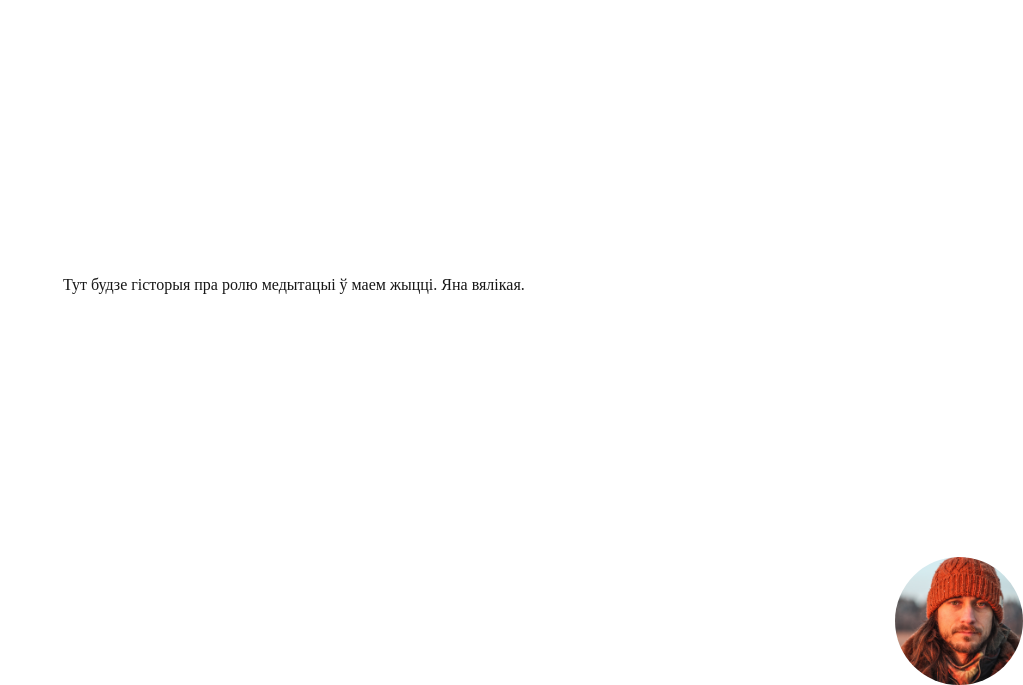
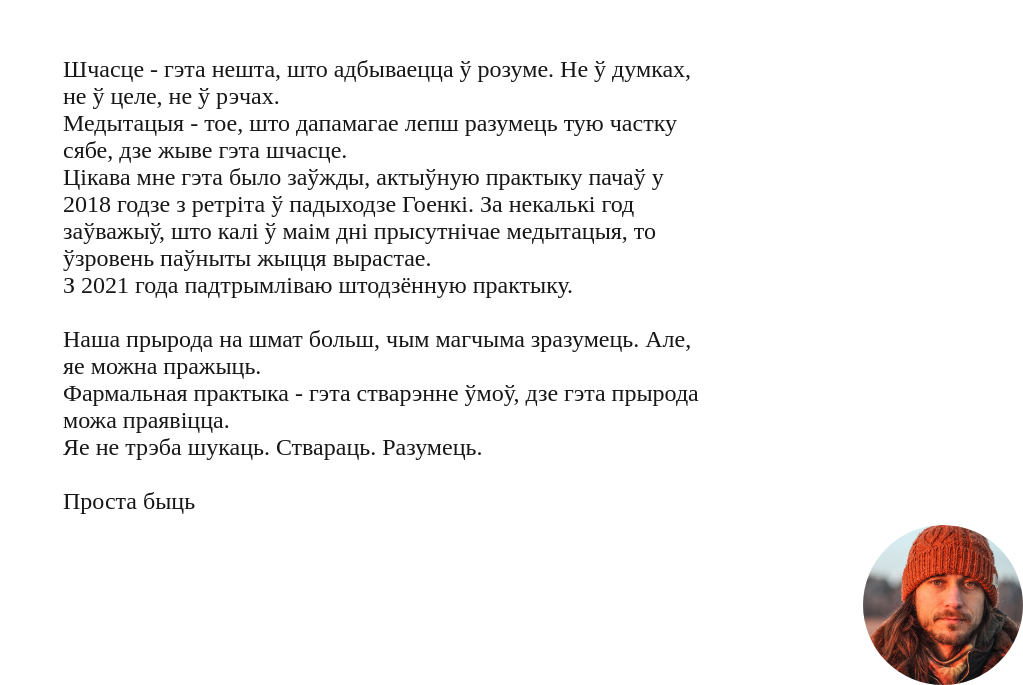
Before and after one commit to jathpr/mitya-public-interface, a Next.js app: page /meditation in a window 1280 px wide. Shown: the part 115-800 px from the top of the page, without its empty margins (257-1280 px from the left). Built offline with nearby package versions, Linux system fonts and the light colour scheme.

Commit message:
update texts and colors

```diff
--- a/src/app/globals.css
+++ b/src/app/globals.css
@@ -8,17 +8,22 @@
   position: absolute;
   bottom: 0;
   right: 0;
-  width: 10vw;
+  width: 20vh;
   object-fit: cover;
-  height: 10vw;
+  height: 20vh;
   cursor: pointer;
   border-radius: 50%;
 }
 
 @media (prefers-color-scheme: dark) {
   :root {
-    --background: #0a0a0a;
-    --foreground: #ededed;
+    --background: radial-gradient(
+      circle,
+      rgba(32, 96, 61, 1) 0%,
+      rgba(45, 87, 44, 1) 50%,
+      rgba(17, 97, 48, 1) 100%
+    );
+    --foreground: #d3c9c3;
   }
 }
 
@@ -31,6 +36,7 @@ body {
   box-sizing: border-box;
   padding: 0;
   margin: 0;
+  font-size: x-large;
 }
 
 a {
--- a/src/app/meditation/page.tsx
+++ b/src/app/meditation/page.tsx
@@ -4,7 +4,27 @@ export default function meditation() {
   return (
     <div className={styles.page}>
       <p className={styles.text}>
-        Тут будзе гісторыя пра ролю медытацыі ў маем жыцці. Яна вялікая.
+        Шчасце - гэта нешта, што адбываецца ў розуме. Не ў думках, не ў целе, не
+        ў рэчах.
+        <br />
+        Медытацыя - тое, што дапамагае лепш разумець тую частку сябе, дзе жыве
+        гэта шчасце.
+        <br />
+        Цікава мне гэта было заўжды, актыўную практыку пачаў у 2018 годзе з
+        ретріта ў падыходзе Гоенкі. За некалькі год заўважыў, што калі ў маім
+        дні прысутнічае медытацыя, то ўзровень паўныты жыцця вырастае.
+        <br />
+        З 2021 года падтрымліваю штодзённую практыку.
+        <br /> <br />
+        Наша прырода на шмат больш, чым магчыма зразумець. Але, яе можна
+        пражыць.
+        <br />
+        Фармальная практыка - гэта стварэнне ўмоў, дзе гэта прырода можа
+        праявіцца.
+        <br />
+        Яе не трэба шукаць. Ствараць. Разумець.
+        <br /> <br />
+        Проста быць
       </p>
     </div>
   );
--- a/src/app/page.tsx
+++ b/src/app/page.tsx
@@ -5,8 +5,8 @@ export default function Home() {
   return (
     <>
       <div className={styles.page}>
-        Вітаю Мяне клічуць Міця. І я люблю даследваць розум. Асабліва па-за
-        словамі. Кнопачкі, каб дазнацца нешта пра мяне.
+        Вітаю. Мяне клічуць Міця. І я люблю даследваць розум. Асабліва па-за
+        словамі.
         <Link href="/meditation">Пра медытацыю</Link>
         <Link href="/QuoVadis">Курс &quot;Да сябе&quot;</Link>
         <Link href="/vk">Кантакты</Link>
```
